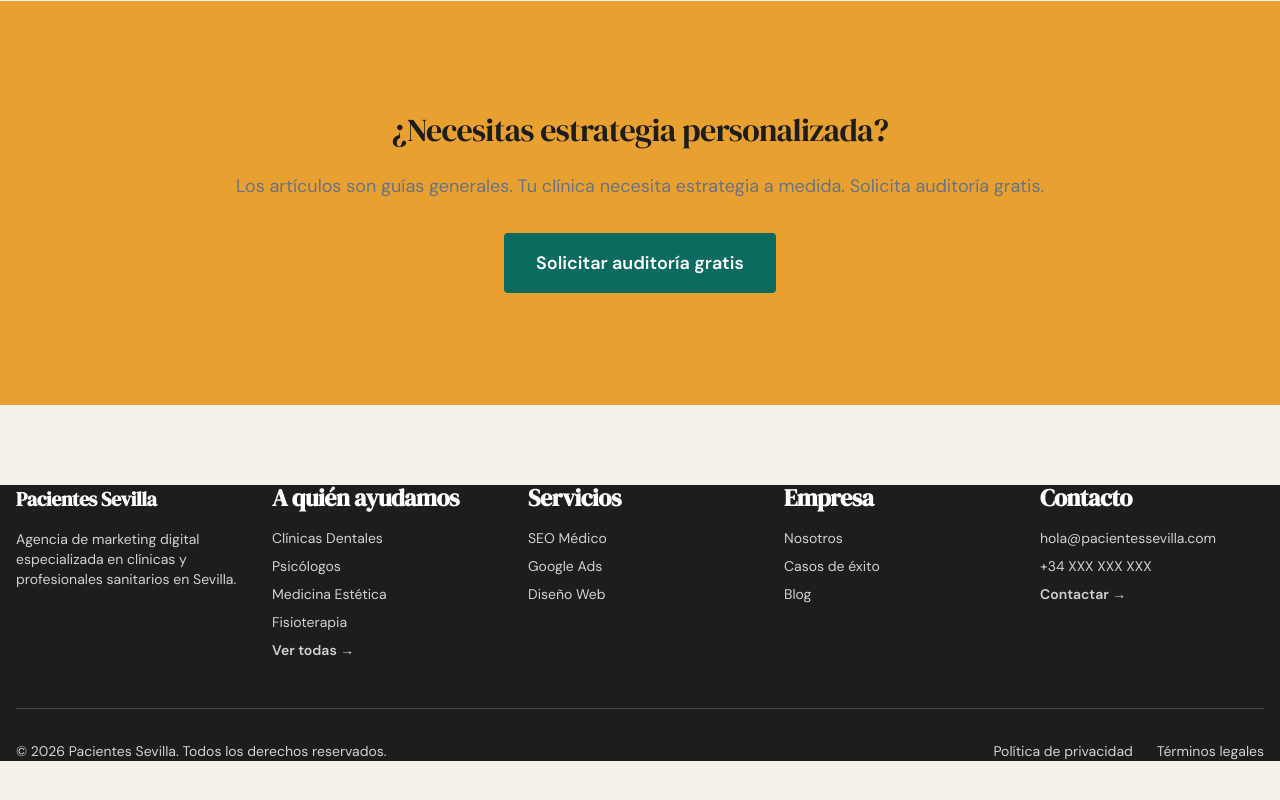
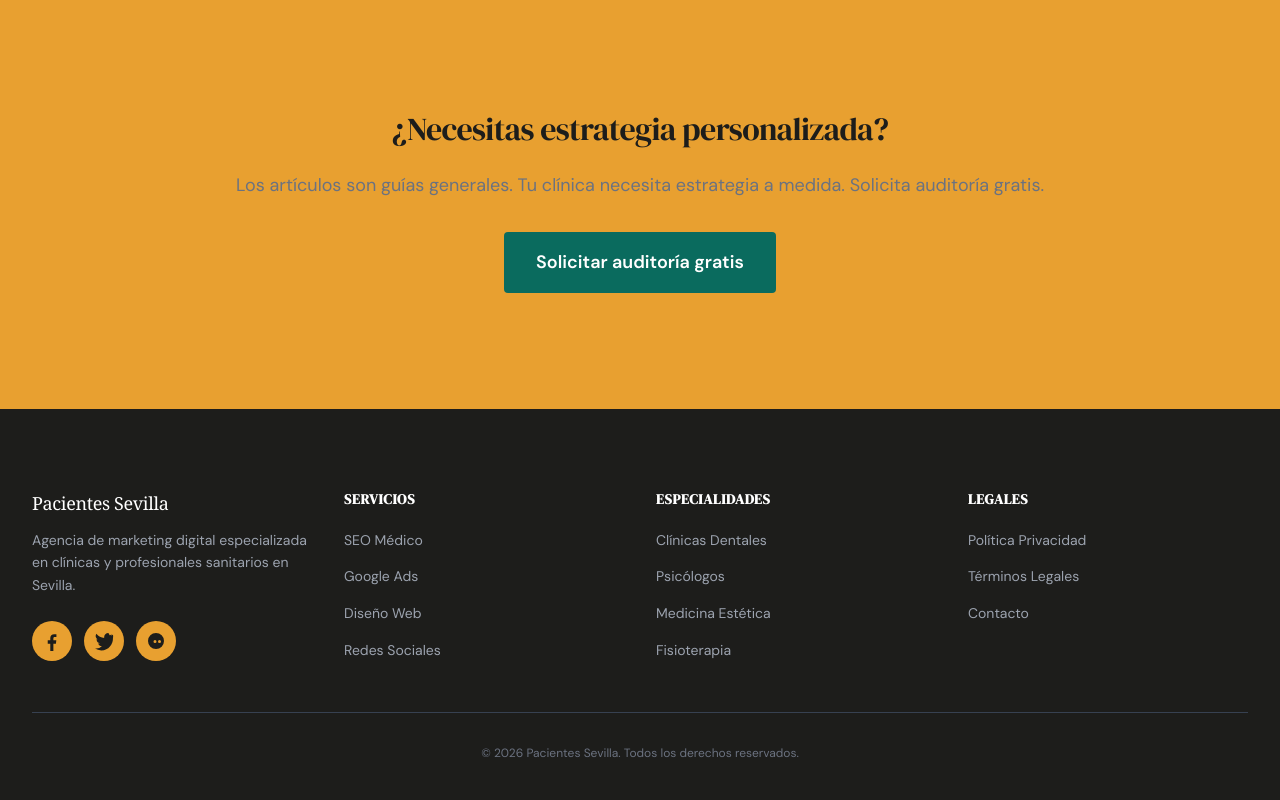
Before and after one commit to carlosalbertocardoso-hub/agencia-clinicas, a Next.js app: page /blog in a window 1280 px wide. Shown: the part 1100-1900 px from the top of the page. Before the commit the page ends 1861 px from the top, so only its background shows below. Built offline with nearby package versions, Linux system fonts and the light colour scheme.

Commit message:
design: redesign header and footer with refined styling and structure

```diff
--- a/src/components/layout/Footer.tsx
+++ b/src/components/layout/Footer.tsx
@@ -1,116 +1,87 @@
-import Link from 'next/link'
-import { especialidades } from '@/data/especialidades'
-import { servicios } from '@/data/servicios'
+export default function Footer() {
+  return (
+    <footer className="bg-tertiary text-white border-t-4 border-t-secondary py-16 md:py-20">
+      <div className="max-w-7xl mx-auto px-4 sm:px-6 lg:px-8">
 
-export default function Footer() {
-  const currentYear = new Date().getFullYear()
+        {/* Main Content Grid */}
+        <div className="grid grid-cols-1 md:grid-cols-4 gap-8 mb-12">
 
-  return (
-    <footer className="bg-text text-white mt-20">
-      <div className="container-custom py-16">
-        <div className="grid grid-cols-1 md:grid-cols-5 gap-8 mb-12">
-          {/* Columna 1: Logo y descripción */}
+          {/* Column 1: Brand */}
           <div>
-            <h3 className="font-bold text-xl mb-4">Pacientes Sevilla</h3>
-            <p className="text-sm opacity-80">
-              Agencia de marketing digital especializada en clínicas y profesionales sanitarios en
-              Sevilla.
+            <h3 className="text-lg font-serif font-light text-white mb-3">
+              Pacientes Sevilla
+            </h3>
+            <p className="text-sm text-gray-400 leading-relaxed">
+              Agencia de marketing digital especializada en clínicas y profesionales sanitarios en Sevilla.
             </p>
+
+            {/* Social Icons */}
+            <div className="flex gap-3 mt-6">
+              <a href="#" className="w-10 h-10 rounded-full bg-secondary flex items-center
+                                     justify-center hover:bg-primary transition-colors duration-200">
+                <svg className="w-5 h-5 text-tertiary" fill="currentColor" viewBox="0 0 20 20">
+                  <path d="M8.29 20v-7.21H5.73V9.25h2.56V7.07c0-2.54 1.55-3.93 3.83-3.93 1.09 0 2.02.08 2.29.12v2.65h-1.57c-1.23 0-1.47.59-1.47 1.45v1.9h2.93l-.39 3.54h-2.54V20" />
+                </svg>
+              </a>
+              <a href="#" className="w-10 h-10 rounded-full bg-secondary flex items-center
+                                     justify-center hover:bg-primary transition-colors duration-200">
+                <svg className="w-5 h-5 text-tertiary" fill="currentColor" viewBox="0 0 20 20">
+                  <path d="M19 3.8a8.4 8.4 0 01-2.4.66A4.2 4.2 0 0018.5 3c-.9.54-1.9.92-2.95 1.13A4.18 4.18 0 0014.3 2c-2.3 0-4.17 1.87-4.17 4.17 0 .33.04.65.13.95A11.86 11.86 0 012.4 2.84a4.15 4.15 0 001.3 5.57A4.17 4.17 0 012.6 8.1v.05a4.17 4.17 0 003.35 4.09 4.2 4.2 0 01-1.89.07 4.17 4.17 0 003.89 2.9A8.37 8.37 0 011 17.54a11.84 11.84 0 006.29 1.84c7.55 0 11.67-6.25 11.67-11.67 0-.18 0-.35-.01-.53A8.32 8.32 0 0019 3.8" />
+                </svg>
+              </a>
+              <a href="#" className="w-10 h-10 rounded-full bg-secondary flex items-center
+                                     justify-center hover:bg-primary transition-colors duration-200">
+                <svg className="w-5 h-5 text-tertiary" fill="currentColor" viewBox="0 0 20 20">
+                  <path d="M10 2a8 8 0 100 16 8 8 0 000-16zM7.5 10.5a1.5 1.5 0 113 0 1.5 1.5 0 01-3 0zm4.5 0a1.5 1.5 0 113 0 1.5 1.5 0 01-3 0z" />
+                </svg>
+              </a>
+            </div>
           </div>
 
-          {/* Columna 2: A quién ayudamos */}
+          {/* Column 2: Servicios */}
           <div>
-            <h4 className="font-bold mb-4">A quién ayudamos</h4>
-            <ul className="space-y-2 text-sm opacity-80">
-              {especialidades.slice(0, 4).map((esp) => (
-                <li key={esp.id}>
-                  <Link href={`/especialidades/${esp.slug}`} className="hover:opacity-100 transition">
-                    {esp.nombre}
-                  </Link>
-                </li>
-              ))}
-              <li>
-                <Link href="/especialidades" className="hover:opacity-100 transition font-semibold">
-                  Ver todas →
-                </Link>
-              </li>
+            <h4 className="text-sm font-semibold uppercase tracking-wider text-white mb-4">
+              Servicios
+            </h4>
+            <ul className="space-y-2">
+              <li><a href="/servicios/seo-medico" className="text-sm text-gray-400 hover:text-secondary transition-colors duration-200">SEO Médico</a></li>
+              <li><a href="/servicios/google-ads" className="text-sm text-gray-400 hover:text-secondary transition-colors duration-200">Google Ads</a></li>
+              <li><a href="/servicios/diseno-web" className="text-sm text-gray-400 hover:text-secondary transition-colors duration-200">Diseño Web</a></li>
+              <li><a href="/servicios/redes-sociales" className="text-sm text-gray-400 hover:text-secondary transition-colors duration-200">Redes Sociales</a></li>
             </ul>
           </div>
 
-          {/* Columna 3: Servicios */}
+          {/* Column 3: Especialidades */}
           <div>
-            <h4 className="font-bold mb-4">Servicios</h4>
-            <ul className="space-y-2 text-sm opacity-80">
-              {servicios.slice(0, 3).map((srv) => (
-                <li key={srv.id}>
-                  <Link href={`/servicios/${srv.slug}`} className="hover:opacity-100 transition">
-                    {srv.nombre}
-                  </Link>
-                </li>
-              ))}
+            <h4 className="text-sm font-semibold uppercase tracking-wider text-white mb-4">
+              Especialidades
+            </h4>
+            <ul className="space-y-2">
+              <li><a href="/especialidades/clinicas-dentales-sevilla" className="text-sm text-gray-400 hover:text-secondary transition-colors duration-200">Clínicas Dentales</a></li>
+              <li><a href="/especialidades/psicologos-sevilla" className="text-sm text-gray-400 hover:text-secondary transition-colors duration-200">Psicólogos</a></li>
+              <li><a href="/especialidades/medicina-estetica-sevilla" className="text-sm text-gray-400 hover:text-secondary transition-colors duration-200">Medicina Estética</a></li>
+              <li><a href="/especialidades/fisioterapia-sevilla" className="text-sm text-gray-400 hover:text-secondary transition-colors duration-200">Fisioterapia</a></li>
             </ul>
           </div>
 
-          {/* Columna 4: Empresa */}
+          {/* Column 4: Legales */}
           <div>
-            <h4 className="font-bold mb-4">Empresa</h4>
-            <ul className="space-y-2 text-sm opacity-80">
-              <li>
-                <Link href="/nosotros" className="hover:opacity-100 transition">
-                  Nosotros
-                </Link>
-              </li>
-              <li>
-                <Link href="/casos-de-exito" className="hover:opacity-100 transition">
-                  Casos de éxito
-                </Link>
-              </li>
-              <li>
-                <Link href="/blog" className="hover:opacity-100 transition">
-                  Blog
-                </Link>
-              </li>
-            </ul>
-          </div>
-
-          {/* Columna 5: Contacto */}
-          <div>
-            <h4 className="font-bold mb-4">Contacto</h4>
-            <ul className="space-y-2 text-sm opacity-80">
-              <li>
-                <a href="mailto:hola@pacientessevilla.com" className="hover:opacity-100 transition">
-                  hola@pacientessevilla.com
-                </a>
-              </li>
-              <li>
-                <a href="tel:+34XXX" className="hover:opacity-100 transition">
-                  +34 XXX XXX XXX
-                </a>
-              </li>
-              <li>
-                <Link href="/contacto" className="hover:opacity-100 transition font-semibold">
-                  Contactar →
-                </Link>
-              </li>
+            <h4 className="text-sm font-semibold uppercase tracking-wider text-white mb-4">
+              Legales
+            </h4>
+            <ul className="space-y-2">
+              <li><a href="/politica-privacidad" className="text-sm text-gray-400 hover:text-secondary transition-colors duration-200">Política Privacidad</a></li>
+              <li><a href="/terminos-legales" className="text-sm text-gray-400 hover:text-secondary transition-colors duration-200">Términos Legales</a></li>
+              <li><a href="/contacto" className="text-sm text-gray-400 hover:text-secondary transition-colors duration-200">Contacto</a></li>
             </ul>
           </div>
         </div>
 
         {/* Divider */}
-        <div className="border-t border-white border-opacity-20 pt-8">
-          <div className="grid grid-cols-1 md:grid-cols-2 gap-4 text-sm opacity-80">
-            <div>
-              <p>&copy; {currentYear} Pacientes Sevilla. Todos los derechos reservados.</p>
-            </div>
-            <div className="flex gap-6 md:justify-end">
-              <Link href="/politica-privacidad" className="hover:opacity-100 transition">
-                Política de privacidad
-              </Link>
-              <Link href="/terminos-legales" className="hover:opacity-100 transition">
-                Términos legales
-              </Link>
-            </div>
-          </div>
+        <div className="border-t border-gray-700 pt-8">
+          <p className="text-xs text-gray-500 text-center">
+            © 2026 Pacientes Sevilla. Todos los derechos reservados.
+          </p>
         </div>
       </div>
     </footer>
--- a/src/components/layout/Header.tsx
+++ b/src/components/layout/Header.tsx
@@ -10,12 +10,13 @@ export default function Header() {
   const [openDropdown, setOpenDropdown] = useState<string | null>(null)
 
   return (
-    <header className="sticky top-0 z-50 bg-neutral border-b border-neutral-dark">
+    <header className="sticky top-0 z-50 bg-neutral border-b border-neutral-darker">
       <div className="container-custom flex items-center justify-between py-4">
         {/* Logo */}
         <Link href="/" className="flex items-center gap-2">
-          <div className="text-2xl font-bold text-primary">Pacientes</div>
-          <div className="text-2xl font-bold text-accent">Sevilla</div>
+          <div className="text-xl font-serif font-light text-primary">
+            Pacientes Sevilla
+          </div>
         </Link>
 
         {/* Desktop Navigation */}
@@ -30,7 +31,7 @@ export default function Header() {
               A quién ayudamos
             </button>
             {openDropdown === 'especialidades' && (
-              <div className="absolute left-0 mt-0 w-56 bg-neutral border border-neutral-dark rounded shadow-lg py-4 z-50">
+              <div className="absolute left-0 mt-0 w-56 bg-neutral border border-neutral-darker rounded shadow-md py-2 z-50">
                 {especialidades.map((esp) => (
                   <Link
                     key={esp.id}
@@ -54,7 +55,7 @@ export default function Header() {
               Servicios
             </button>
             {openDropdown === 'servicios' && (
-              <div className="absolute left-0 mt-0 w-56 bg-neutral border border-neutral-dark rounded shadow-lg py-4 z-50">
+              <div className="absolute left-0 mt-0 w-56 bg-neutral border border-neutral-darker rounded shadow-md py-2 z-50">
                 {servicios.map((srv) => (
                   <Link
                     key={srv.id}
@@ -82,9 +83,9 @@ export default function Header() {
         {/* CTA Button */}
         <Link
           href="/contacto"
-          className="hidden md:block bg-accent text-white px-6 py-2 rounded hover:bg-opacity-90 transition font-semibold"
+          className="hidden md:block btn-primary text-xs md:text-sm"
         >
-          Hablemos
+          AGENDAR CITA
         </Link>
 
         {/* Mobile Menu Button */}
@@ -98,7 +99,7 @@ export default function Header() {
 
       {/* Mobile Menu */}
       {isMobileMenuOpen && (
-        <div className="lg:hidden border-t border-neutral-dark bg-neutral">
+        <div className="lg:hidden border-t border-neutral-darker bg-neutral">
           <nav className="container-custom py-4 space-y-2">
             <Link href="/especialidades" className="block py-2 text-text hover:text-primary">
               A quién ayudamos
@@ -118,9 +119,9 @@ export default function Header() {
             <div className="pt-4">
               <Link
                 href="/contacto"
-                className="block bg-accent text-white px-4 py-2 rounded text-center hover:bg-opacity-90"
+                className="block btn-primary text-center text-xs"
               >
-                Hablemos
+                AGENDAR CITA
               </Link>
             </div>
           </nav>
```
